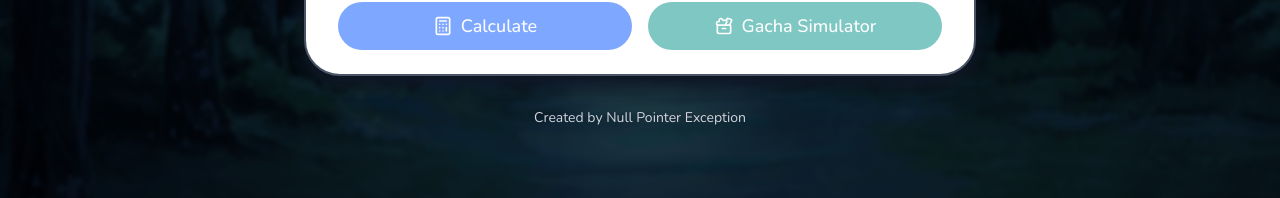
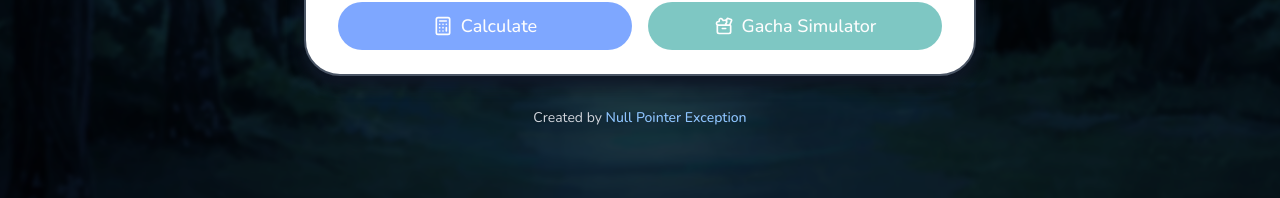
Before and after one commit to Koko-airi/Gacha-CalcSim, a Next.js app: page / in a window 1280 px wide. Shown: the part 451-649 px from the top of the page. Built offline with nearby package versions, Linux system fonts and the light colour scheme.

Commit message:
Updated README.md with local deployment instructions + added repo link to homepage

```diff
--- a/src/app/(homepage)/page.tsx
+++ b/src/app/(homepage)/page.tsx
@@ -20,7 +20,14 @@
         </div>
         <HomeCard />
         <p className="text-center text-gray-300 drop-shadow-xs text-sm">
-          Created by Null Pointer Exception
+          Created by{" "}
+          <a
+            href="https://github.com/Koko-airi/Gacha-CalcSim/"
+            className="text-blue-300 font-medium hover:underline"
+            target="_blank"
+          >
+            Null Pointer Exception
+          </a>
         </p>
       </div>
     </div>
```
Also changed, not shown: 1 other file (tests, documents, lock files or other folders).
